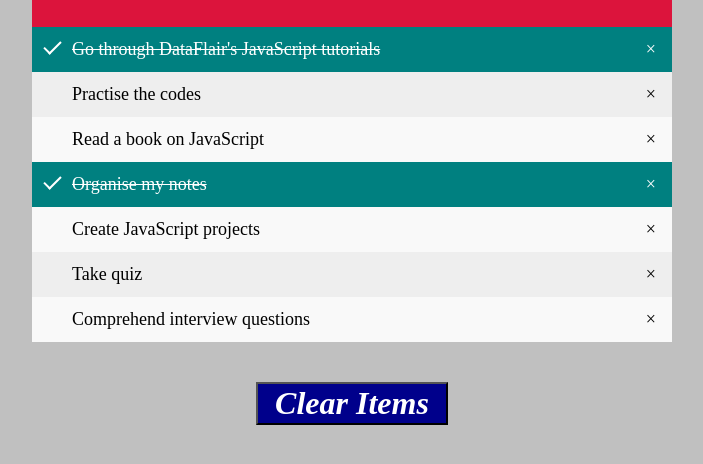
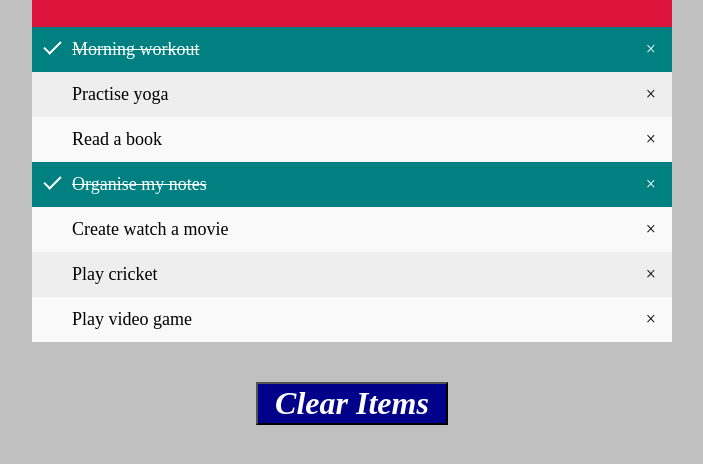
Before and after one commit to firoz1123/to-do-list, a plain HTML site: page todo.html in a window 1280 px wide. Shown: the part 118-582 px from the top of the page, without its empty margins (288-991 px from the left). Drawn offline with Linux system fonts and the light colour scheme; files whose address does not match are found by name.

Commit message:
Update todo.html

```diff
--- a/todo.html
+++ b/todo.html
@@ -10,13 +10,13 @@
       <span onclick="newElement()" class="addBtn">Add</span>
     </div>
     <ul id="myUL">
-      <li class="checked">Go through DataFlair's JavaScript tutorials</li>
-      <li>Practise the codes</li>
-      <li>Read a book on JavaScript</li>
+      <li class="checked">Morning workout</li>
+      <li>Practise yoga</li>
+      <li>Read a book </li>
       <li class="checked">Organise my notes</li>
-      <li>Create JavaScript projects</li>
-      <li>Take quiz</li>
-      <li>Comprehend interview questions</li>
+      <li>Create watch a movie</li>
+      <li>Play cricket</li>
+      <li>Play video game</li>
     </ul>
     <button type="button" id="clear-list" onclick="removeAll()">Clear Items</button>
     <script type="text/javascript" src="js\to do list.js"></script>
```
